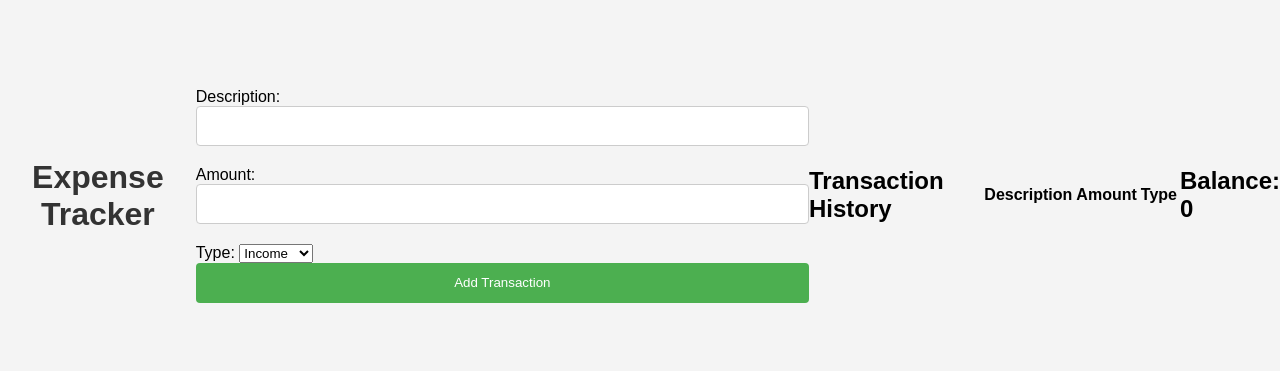
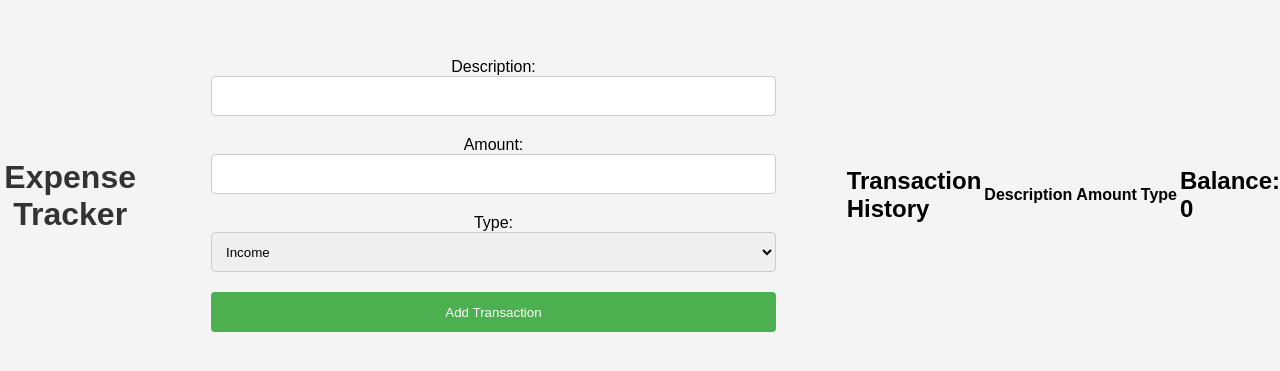
Before and after one commit to testmail-ihub/basic-projects, a plain HTML site: page expense-tracker/index.html in a window 1280 px wide. Shown: the part 205-576 px from the top of the page. Drawn offline with Linux system fonts and the light colour scheme.

Commit message:
Update CSS file to align header, inputs, and transaction history vertically.

```diff
--- a/expense-tracker/styles.css
+++ b/expense-tracker/styles.css
@@ -16,6 +16,9 @@ body {
     padding: 20px;
     border-radius: 8px;
     box-shadow: 0 2px 4px rgba(0, 0, 0, 0.1);
+    display: flex;
+    flex-direction: column;
+    align-items: center;
 }
 
 h1 {
@@ -24,8 +27,15 @@ h1 {
     color: #333;
 }
 
-input[type="text"], input[type="number"] {
+form {
+    display: flex;
+    flex-direction: column;
+    align-items: center;
     width: 100%;
+}
+
+input[type="text"], input[type="number"], select {
+    width: 80%;
     height: 40px;
     margin-bottom: 20px;
     padding: 10px;
@@ -35,7 +45,7 @@ input[type="text"], input[type="number"] {
 }
 
 button {
-    width: 100%;
+    width: 80%;
     height: 40px;
     background-color: #4CAF50;
     color: #fff;
```
